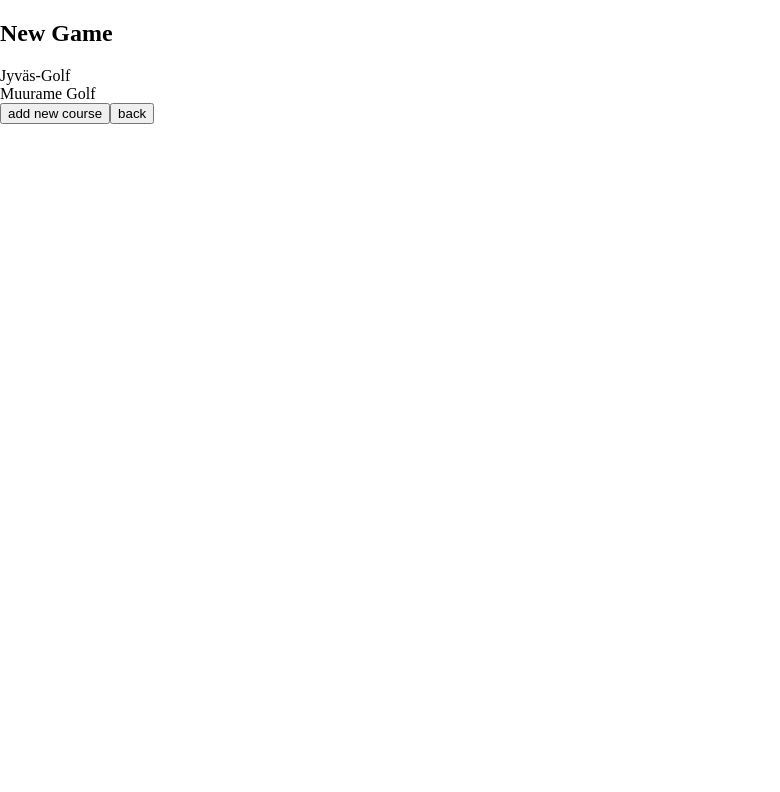
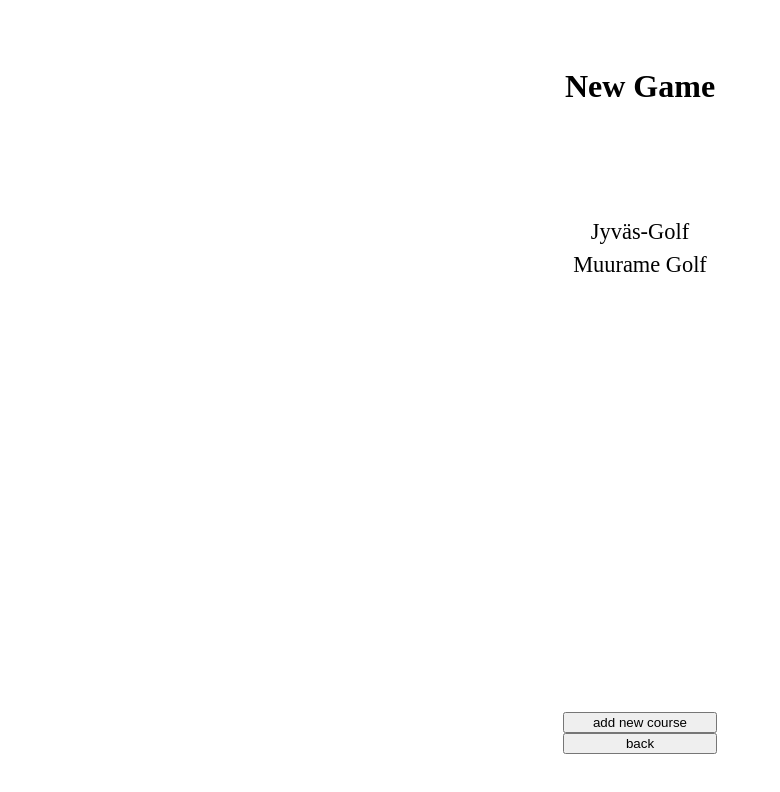
Before and after one commit to tupepi/golfcaddy, a React (Create React App) app in the folder golfcaddy-frontend/: page / in a window 1280 px wide. Both pictures are taken after a click on the button "New game". Shown: the top 792 px of the page, without its empty margins (0-780 px from the left). Built offline with nearby package versions, Linux system fonts and the light colour scheme.

Commit message:
lähinnä kommentointia

```diff
--- a/golfcaddy-frontend/public/index.html
+++ b/golfcaddy-frontend/public/index.html
@@ -1,3 +1,5 @@
+<!-- Tämä tiedosto on Reactin projektin alustus komennon generoima ja on pohja mihin omat
+tuotokset syötetään -->
 <!DOCTYPE html>
 <html lang="en">
     <head>
--- a/golfcaddy-frontend/public/styles.css
+++ b/golfcaddy-frontend/public/styles.css
@@ -7,7 +7,7 @@ html,
     min-height: 100%;
     height: 100%;
 }
-
+/* Päävalikkoon liittyvät -------------------------- */
 .Mainmenu {
     /* Otsikko ja napit ovat allekkain  */
     display: flex;
@@ -35,3 +35,27 @@ html,
     width: 100%;
     height: 20%;
 }
+/* Rata-listaukseen liittyvät  ------------------------------------------ */
+.Courses,
+.NewGame {
+    height: 100%;
+    display: flex;
+    justify-content: space-around;
+    align-items: center;
+    flex-direction: column;
+}
+.Courses button,
+.NewGame button {
+    height: 50%;
+    width: 100%;
+}
+.courseListingDiv {
+    height: 50%;
+    display: flex;
+    flex-direction: column;
+    align-items: center;
+}
+.courseListingDiv div {
+    font-size: 140%;
+    margin-bottom: 5%;
+}
--- a/golfcaddy-frontend/src/App.js
+++ b/golfcaddy-frontend/src/App.js
@@ -1,3 +1,5 @@
+/* App.js hoitaa käyttöliittymän kokonaisuuden
+hallitsemalla eri komponenttien näkyvyyttä */
 import { useState } from 'react'
 import Mainmenu from './components/Mainmenu'
 import Scorecards from './components/Scorecards'
--- a/golfcaddy-frontend/src/components/Courses.js
+++ b/golfcaddy-frontend/src/components/Courses.js
@@ -1,15 +1,18 @@
+/* Yksinkertaisesti vain listaus radoista, ja mahdollisuus lisätä niitä */
 import test_courses from '../ratoja'
 const Courses = ({ exitCourses }) => {
     return (
         <div className='Courses'>
-            <h2>Courses</h2>
+            <h1>Courses</h1>
             <div className='courseListingDiv'>
                 {test_courses.map(c => (
                     <div key={c.name}>{c.name}</div>
                 ))}
             </div>
-            <button>add new course</button>
-            <button onClick={exitCourses}>back</button>
+            <div>
+                <button>add new course</button>
+                <button onClick={exitCourses}>back</button>
+            </div>
         </div>
     )
 }
--- a/golfcaddy-frontend/src/components/Gameplay.js
+++ b/golfcaddy-frontend/src/components/Gameplay.js
@@ -1,10 +1,12 @@
+/* Gameplay-komponentti vastaa pelin aikaisesta pisteiden kirjanpidosta */
 import { useState } from 'react'
 const Gameplay = course => {
     const [currentHole, setCurrentHole] = useState(1)
     const [playerScore, setPlayerScore] = useState(
         course.course.pars.map(p => p.par)
     )
-
+    /* Käyttäjälle näytetään yksi väylä kerrallaan
+    ja näillä vaihdetaan yksi eteen tai taaksepäin */
     const handleIncreaseCurrentHole = () => {
         changeCurrentHole(1)
     }
@@ -17,6 +19,7 @@ const Gameplay = course => {
         setCurrentHole(currentHole + change)
     }
 
+    /* Pelaajan väylän pisteiden muuttamiseen */
     const handleIncreaseScore = () => {
         changeScore(1)
     }
--- a/golfcaddy-frontend/src/components/Mainmenu.js
+++ b/golfcaddy-frontend/src/components/Mainmenu.js
@@ -1,3 +1,4 @@
+/* Päävalikko, tämän avulla kerrotaan App.js:lle mitä komponentteja näytetään/piilotetaan */
 const Mainmenu = ({ enterScorecards, enterNewGame, enterCourses }) => {
     return (
         <div className='Mainmenu'>
--- a/golfcaddy-frontend/src/components/NewGame.js
+++ b/golfcaddy-frontend/src/components/NewGame.js
@@ -1,13 +1,16 @@
+/* NewGame-komponentti luo listauksen pelattavista radoista, joista pelaaja voi aloittaa kierroksen */
 import { useState } from 'react'
 import test_courses from '../ratoja'
 import Gameplay from './Gameplay'
 const NewGame = ({ exitNewGame }) => {
     const [currentCourse, setCurrentCourse] = useState(null)
 
+    // Klikkaamalla rataa, alkaa pelaaminen
     const courseClicked = course => {
         setCurrentCourse(course)
     }
 
+    // Jos kierros on käynnissä, renderöidään pelitilanne pelin aloitusvalikon sijaan
     return currentCourse ? (
         <div>
             <Gameplay course={currentCourse}></Gameplay>
@@ -15,7 +18,7 @@ const NewGame = ({ exitNewGame }) => {
         </div>
     ) : (
         <div className='NewGame'>
-            <h2>New Game</h2>
+            <h1>New Game</h1>
             <div className='courseListingDiv'>
                 {test_courses.map(c => (
                     <div key={c.name} onClick={() => courseClicked(c)}>
@@ -23,8 +26,10 @@ const NewGame = ({ exitNewGame }) => {
                     </div>
                 ))}
             </div>
-            <button>add new course</button>
-            <button onClick={exitNewGame}>back</button>
+            <div>
+                <button>add new course</button>
+                <button onClick={exitNewGame}>back</button>
+            </div>
         </div>
     )
 }
--- a/golfcaddy-frontend/src/components/Scorecards.js
+++ b/golfcaddy-frontend/src/components/Scorecards.js
@@ -1,3 +1,4 @@
+/* Luo listauksen pelaajan pelaamista kierroksista */
 const Scorecards = ({ exitScorecards }) => {
     return (
         <div className='Scorecards'>
```
Also changed, not shown: 1 other file (tests, documents, lock files or other folders).
